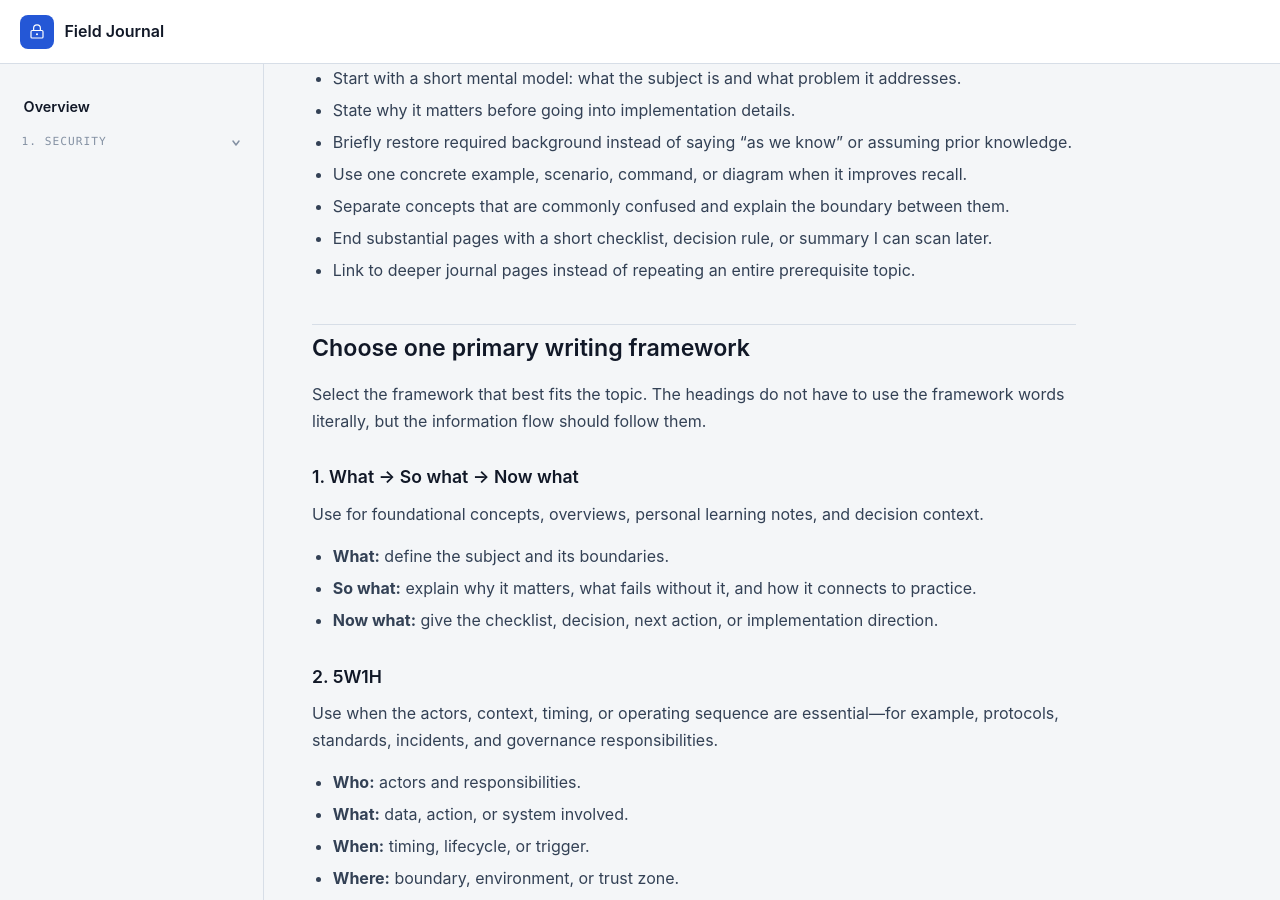
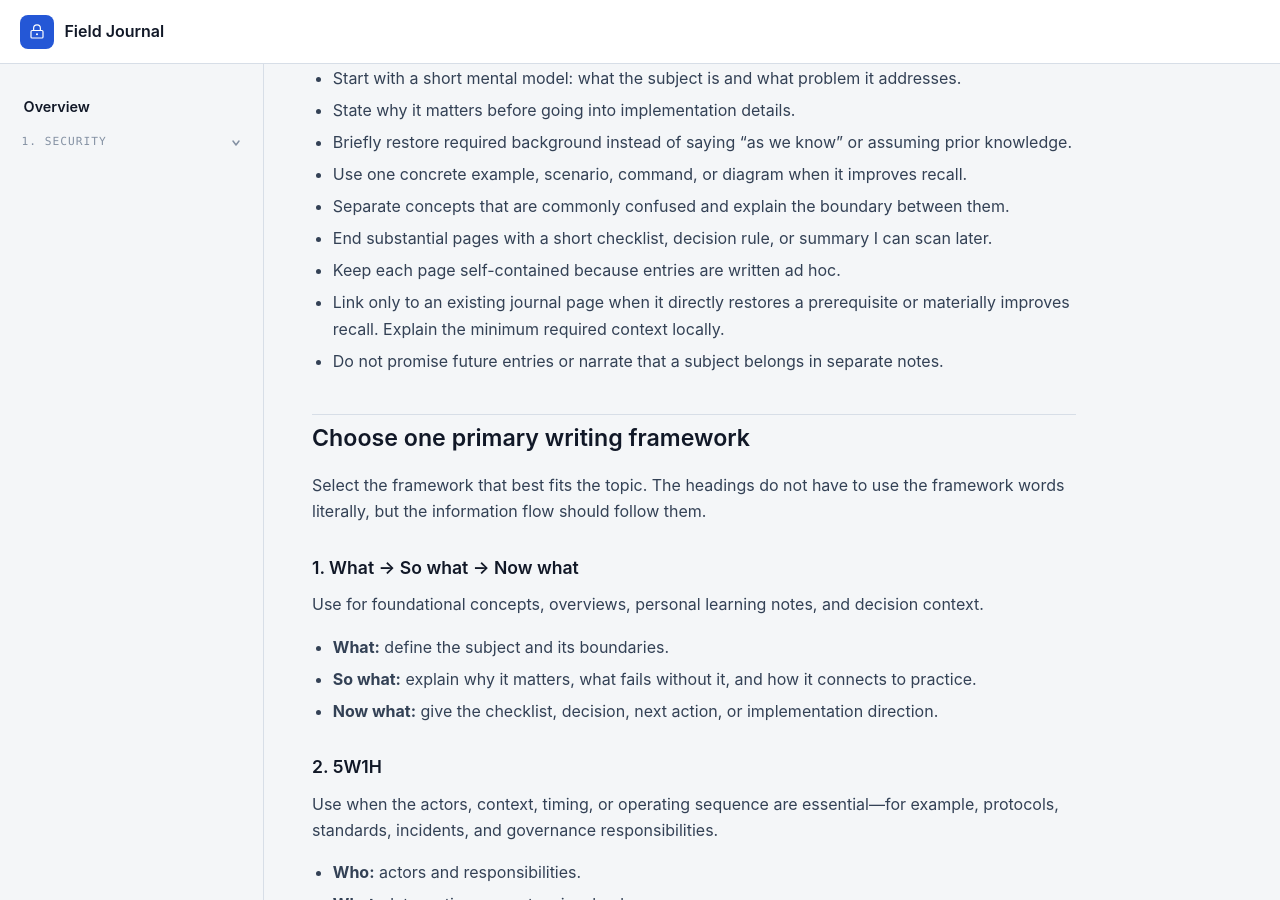
Before and after one commit to llody9977/journal, a Jekyll site: the page built from WRITING_STYLE.md, in a window 1280 px wide and 900 px high, scrolled down 777 px. Built offline with Jekyll 4.4.1, drawn with Linux system fonts in a browser that asks for light colours; our own code applies the rules of GitHub Pages for plain Markdown files.

Commit message:
Keep journal entries self-contained

```diff
--- a/WRITING_STYLE.md
+++ b/WRITING_STYLE.md
@@ -23,7 +23,9 @@ Assume I have forgotten the surrounding knowledge.
 - Use one concrete example, scenario, command, or diagram when it improves recall.
 - Separate concepts that are commonly confused and explain the boundary between them.
 - End substantial pages with a short checklist, decision rule, or summary I can scan later.
-- Link to deeper journal pages instead of repeating an entire prerequisite topic.
+- Keep each page self-contained because entries are written ad hoc.
+- Link only to an existing journal page when it directly restores a prerequisite or materially improves recall. Explain the minimum required context locally.
+- Do not promise future entries or narrate that a subject belongs in separate notes.
 
 ## Choose one primary writing framework
 
```
Also changed, not shown: topics/security-fundamentals.md (+1 -1 lines).
